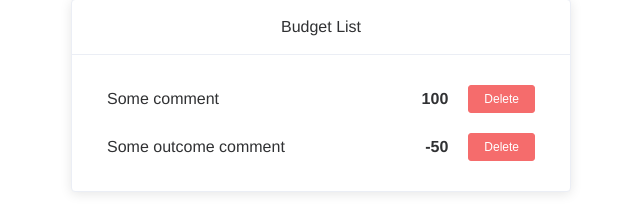
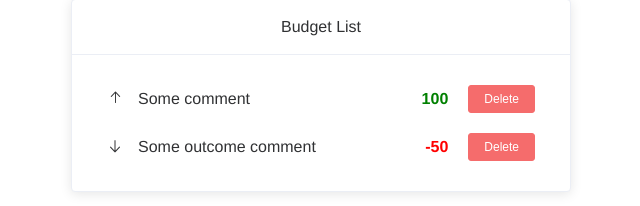
Before and after one commit to EvgenKham/Budget_app, a Vue app: page / in a window 1280 px wide. Shown: the part 550-756 px from the top of the page, without its empty margins (319-959 px from the left). Built offline with nearby package versions, Linux system fonts and the light colour scheme; the HTML template or start-up script is replaced by a standard one.

Commit message:
finish the fifth task

```diff
--- a/src/components/BudgetListItem.vue
+++ b/src/components/BudgetListItem.vue
@@ -1,21 +1,30 @@
 <template>
   <div class="budget-list-item">
+
+    <div class="icon">
+      <i class="el-icon-top" v-if="item.value > 0"></i>
+      <i class="el-icon-bottom" v-else></i>
+    </div>
+
     <span class="budget-comment">{{ item.comment }}</span>
-    <span class="budget-value">{{ item.value }}</span>
+    <div class="budget-value">
+      <span class="positive-value" v-if="item.value > 0">{{ item.value }}</span>
+      <span class="negative-value" v-else>{{ item.value }}</span>
+    </div>
 
-    <el-button type="danger" size="mini" @click="dialogVisible = true">Delete</el-button>
+    <el-button type="danger" size="mini" @click="dialogVisible = true"
+      >Delete</el-button
+    >
 
-    <el-dialog
-      title="Delete item"
-      :visible.sync="dialogVisible"
-      width="250px">
+    <el-dialog title="Delete item" :visible.sync="dialogVisible" width="250px">
       <span>You want to delete this element?</span>
       <span slot="footer" class="dialog-footer">
         <el-button @click="dialogVisible = false">Cancel</el-button>
-        <el-button type="primary" @click="deleteItem(item.id)">Confirm</el-button>
+        <el-button type="primary" @click="deleteItem(item.id)"
+          >Confirm</el-button
+        >
       </span>
     </el-dialog>
-
   </div>
 </template>
 
@@ -28,16 +37,16 @@ export default {
   props: {
     item: {
       value: 0,
-      comment: '',
+      comment: "",
       id: 0,
-    }
+    },
   },
   methods: {
     deleteItem(id) {
-      this.$emit('deleteItem', id);
-    }
-  }
-}
+      this.$emit("deleteItem", id);
+    },
+  },
+};
 </script>
 
 <style scoped>
@@ -51,4 +60,13 @@ export default {
   margin-left: auto;
   margin-right: 20px;
 }
+.icon {
+  margin-right: 15px;
+}
+.positive-value {
+  color: green;
+}
+.negative-value {
+  color: red;
+}
 </style>
```
